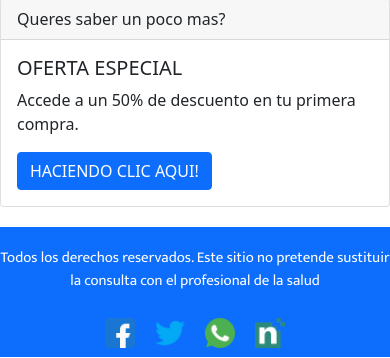
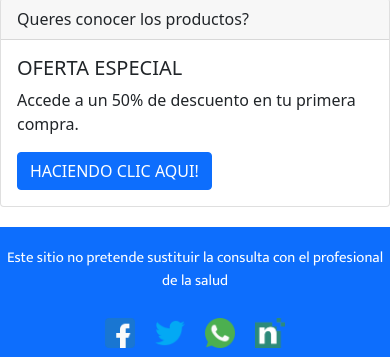
Before and after one commit to codenata/preentrega2-kreimer, a website: page pages/el-oxiclub.html in a window 390 px wide. Shown: the part 995-1353 px from the top of the page. Drawn offline with nearby package versions, Linux system fonts and the light colour scheme.

```diff
--- a/pages/el-oxiclub.html
+++ b/pages/el-oxiclub.html
@@ -80,7 +80,7 @@
 
         <div class="card">
             <div class="card-header">
-            Queres saber un poco mas?
+            Queres conocer los productos?
             </div>
             <div class="card-body">
             <h5 class="card-title">OFERTA ESPECIAL</h5>
@@ -98,7 +98,7 @@
     </div>
 
     <footer class="col-lg-12">
-        <p>Todos los derechos reservados. Este sitio no pretende sustituir la consulta con el profesional de la salud</p>
+        <p>Este sitio no pretende sustituir la consulta con el profesional de la salud</p>
             <div class="iconos">
             <a href="https://www.facebook.com/Neumomak/"><img src="../img/ico_facebook2.png" target="_blank" alt="Logo de Facebook"></a>
             <a href="https://twitter.com/neumomak"><img src="../img/ico_twitter2.png" target="_blank" alt="Logo de Twitter"></a>
```
Also changed, not shown: pages/envios.html (+1 -1 lines), scss/base/_media-query.scss (+7 -0 lines).
